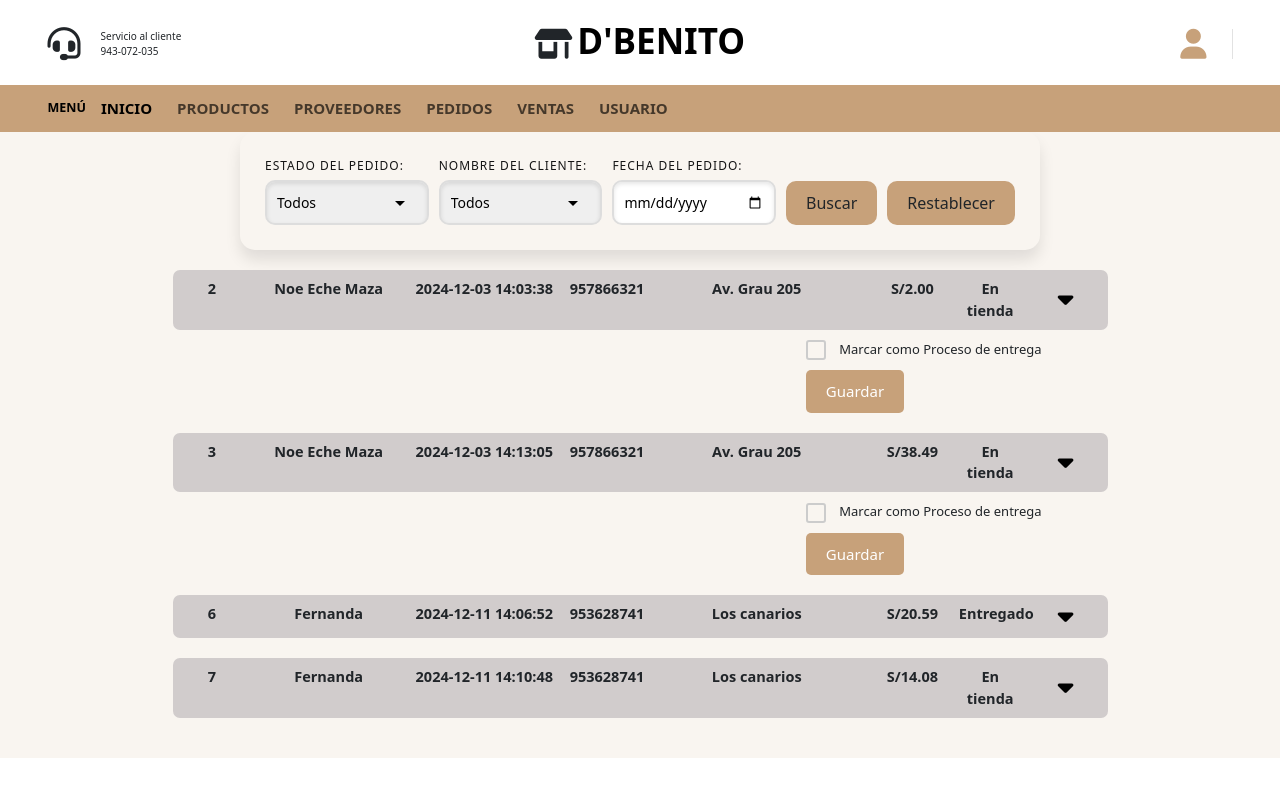
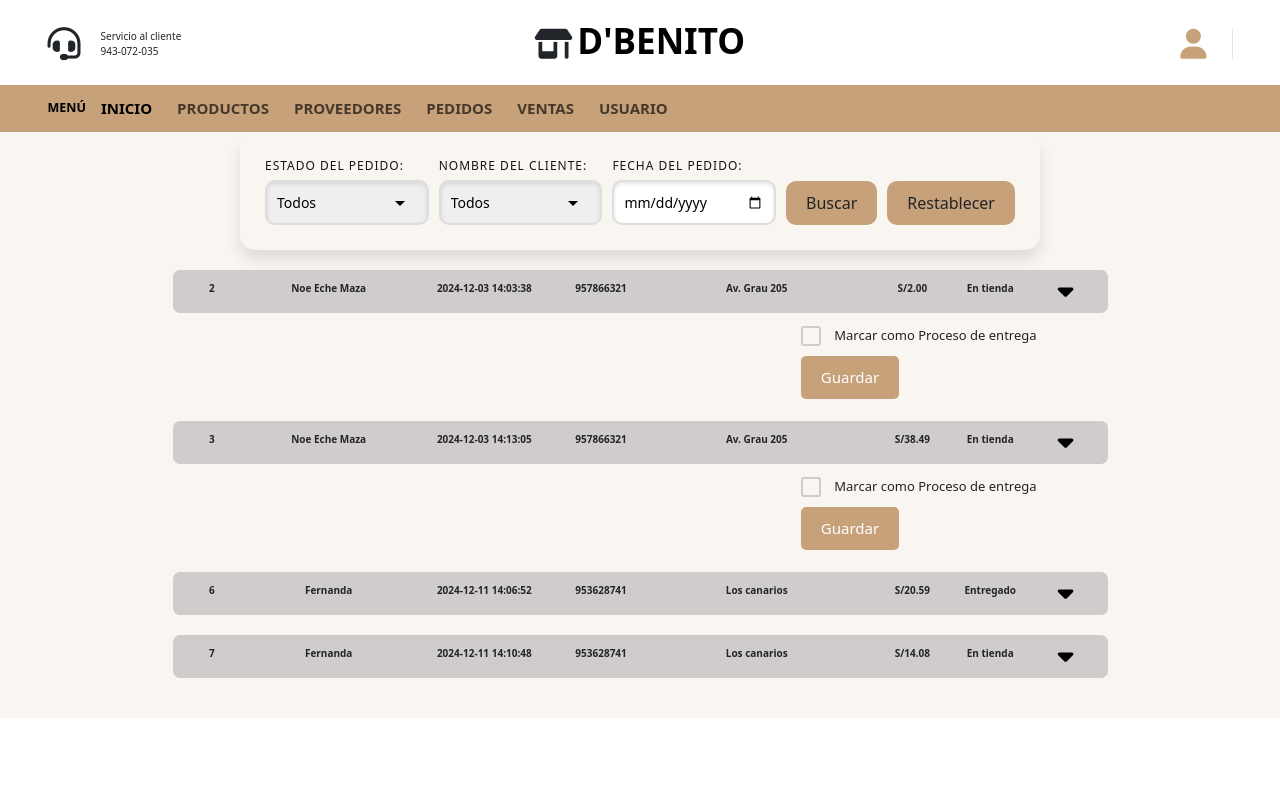
Before and after one commit to max2909-good/D-Benito, a PHP site: page /pedidos.php in a window 1280 px wide. Run offline with PHP 8.4, Linux system fonts and the light colour scheme; a user stored in the database is signed in; data comes from the database, SQL or seed files in the repository; some libraries are stand-ins or nearby versions.

Commit message:
se reformo el codigo, y mejor colocacion de columnas de los pedidos n el panel admin

```diff
--- a/Administrador/Pedidos/ListaPedidos.php
+++ b/Administrador/Pedidos/ListaPedidos.php
@@ -106,16 +106,16 @@ if ($result->num_rows > 0) {
                 echo "
                 <div class='row general'>
                     <div class='col-1 col-md-1 prueba'></div>
-                    <div class='col-10 col-md-10 prueba'>
+                    <div class='col-10 col-md-10  prueba'>
                         <div class='caja'>
                             <div class='row'>
-                                <div class='col-1 col-md-1'>$pedidoAnterior</div>
-                                <div class='col-2 col-md-2'>{$nombreusuario}</div>
-                                <div class='col-2 col-md-2'>{$fecha}</div>
-                                <div class='col-1 col-md-1'>{$telefonousuario}</div>
-                                <div class='col-3 col-md-3'>{$direccionusuario}</div>
-                                <div class='col-1 col-md-1'>S/{$total}</div>
-                                <div class='col-1 col-md-1'>";
+                                <div class='col-1 col-md-1 fs-6 p-1'>$pedidoAnterior</div>
+                                <div class='col-2 col-md-2 fs-6 p-1'>{$nombreusuario}</div>
+                                <div class='col-2 col-md-2 fs-6 p-1'>{$fecha}</div>
+                                <div class='col-1 col-md-1 fs-6 p-1'>{$telefonousuario}</div>
+                                <div class='col-3 col-md-3 fs-6 p-1'>{$direccionusuario}</div>
+                                <div class='col-1 col-md-1 fs-6 p-1'>S/{$total}</div>
+                                <div class='col-1 col-md-1 fs-6 p-1'>";
 
                                 // Mostrar el estado
                                 if ($estado == 1) {
@@ -127,7 +127,7 @@ if ($result->num_rows > 0) {
                                 }
 
                                 echo "</div>
-                                <div class='col-1 col-md-1 boton'><button class='boton'><i class='fa-solid fa-caret-down'></i></button></div>
+                                <div class='col-1 col-md-1 boton '><button class='boton '><i class='fa-solid fa-caret-down'></i></button></div>
                             </div>
                         </div>";
 
@@ -135,9 +135,9 @@ if ($result->num_rows > 0) {
                         if($estado == 1){
                             echo "<div class='estadopedido'>
                                     <div class='row'>
-                                        <div class='col-4 col-md-4'></div>
-                                        <div class='col-4 col-md-4'></div>
-                                        <div class='col-4 col-md-4'>
+                                        <div class='col-4 col-md-4 fs-6 p-1'></div>
+                                        <div class='col-4 col-md-4 fs-6 p-1'></div>
+                                        <div class='col-4 col-md-4 fs-6 p-1'>
                                             <form method='post'>
                                                 <input type='hidden' name='idpedido' value='{$idpedido}'>
                                                 <label><input type='checkbox' name='tienda_checkbox' class='custom-checkbox'> Marcar como Proceso de entrega</label>
@@ -149,9 +149,9 @@ if ($result->num_rows > 0) {
                         } elseif($estado == 2){
                             echo "<div class='estadopedido'>
                                     <div class='row'>
-                                        <div class='col-4 col-md-4'></div>
-                                        <div class='col-4 col-md-4'></div>
-                                        <div class='col-4 col-md-4'>
+                                        <div class='col-4 col-md-4 fs-6 p-1'></div>
+                                        <div class='col-4 col-md-4 fs-6 p-1'></div>
+                                        <div class='col-4 col-md-4 fs-6 p-1'>
                                             <form method='post'>
                                                 <input type='hidden' name='idpedido' value='{$idpedido}'>
                                                 <label><input type='checkbox' name='entregado_checkbox' class='custom-checkbox'> Marcar como Entregado</label>
@@ -164,24 +164,24 @@ if ($result->num_rows > 0) {
 
                         echo "<div class='desplegable'>
                             <div class='row'>
-                                <div class='col-7 col-md-7'>
+                                <div class='col-7 col-md-7 fs-6 p-1'>
                                     <div class='row productos'>
-                                        <div class='col-12 col-md-12 titulosd'>Productos</div>
+                                        <div class='col-12 col-md-12 titulosd fs-6 p-1'>Productos</div>
                                         $productos
                                     </div>
                                 </div>
-                                <div class='col-3 col-md-3'>
-                                    <div class='col-12 col-md-12 titulosd'>Precio Uni</div>
+                                <div class='col-3 col-md-3 fs-6 p-1'>
+                                    <div class='col-12 col-md-12 titulosd fs-6 p-1'>Precio Uni</div>
                                     $preciosDescuento
                                 </div>
-                                <div class='col-2 col-md-2'>
-                                    <div class='col-12 col-md-12 titulosd'>Cantidad</div>
+                                <div class='col-2 col-md-2 fs-6 p-1'>
+                                    <div class='col-12 col-md-12 titulosd fs-6 p-1'>Cantidad</div>
                                     $cantidades
                                 </div>
                             </div>
                         </div>
                     </div>
-                    <div class='col-1 col-md-1 prueba'></div>
+                    <div class='col-1 col-md-1  fs-6 p-1 prueba'></div>
                 </div>";
 
                 // Reiniciamos las variables acumuladoras
@@ -200,9 +200,9 @@ if ($result->num_rows > 0) {
         }
 
         // Acumulamos los datos de los productos
-        $productos .= "<div class='col-12 col-md-12'>{$pedido['nombreproducto']}</div>";
-        $preciosDescuento .= "<div class='col-12 col-md-12'>S/. {$pedido['preciodescuento']}</div>";
-        $cantidades .= "<div class='col-12 col-md-12'>{$pedido['cantidad_producto']}</div>";
+        $productos .= "<div class='col-12 col-md-12 fs-6 p-1'>{$pedido['nombreproducto']}</div>";
+        $preciosDescuento .= "<div class='col-12 col-md-12 fs-6 p-1'>S/. {$pedido['preciodescuento']}</div>";
+        $cantidades .= "<div class='col-12 col-md-12 fs-6 p-1'>{$pedido['cantidad_producto']}</div>";
     }
 
     // Imprimimos el último pedido acumulado
@@ -212,13 +212,13 @@ if ($result->num_rows > 0) {
         <div class='col-10 col-md-10 prueba'>
             <div class='caja'>
                 <div class='row'>
-                    <div class='col-1 col-md-1'>$pedidoAnterior</div>
-                    <div class='col-2 col-md-2'>{$nombreusuario}</div>
-                    <div class='col-2 col-md-2'>{$fecha}</div>
-                    <div class='col-1 col-md-1'>{$telefonousuario}</div>
-                    <div class='col-3 col-md-3'>{$direccionusuario}</div>
-                    <div class='col-1 col-md-1'>S/{$total}</div>
-                    <div class='col-1 col-md-1'>";
+                    <div class='col-1 col-md-1 fs-6 p-1'>$pedidoAnterior</div>
+                    <div class='col-2 col-md-2 fs-6 p-1'>{$nombreusuario}</div>
+                    <div class='col-2 col-md-2 fs-6 p-1'>{$fecha}</div>
+                    <div class='col-1 col-md-1 fs-6 p-1'>{$telefonousuario}</div>
+                    <div class='col-3 col-md-3 fs-6 p-1'>{$direccionusuario}</div>
+                    <div class='col-1 col-md-1 fs-6 p-1'>S/{$total}</div>
+                    <div class='col-1 col-md-1 fs-6 p-1'>";
 
                     // Mostrar el estado
                     if ($estado == 1) {
@@ -237,24 +237,24 @@ if ($result->num_rows > 0) {
         // Mostrar los productos
         echo "<div class='desplegable'>
             <div class='row'>
-                <div class='col-7 col-md-7'>
+                <div class='col-7 col-md-7 fs-6 p-1'>
                     <div class='row productos'>
                         <div class='col-12 col-md-12 titulosd'>Productos</div>
                         $productos
                     </div>
                 </div>
-                <div class='col-3 col-md-3'>
+                <div class='col-3 col-md-3 fs-6 p-1'>
                     <div class='col-12 col-md-12 titulosd'>Precio Uni</div>
                     $preciosDescuento
                 </div>
-                <div class='col-2 col-md-2'>
+                <div class='col-2 col-md-2 fs-6 p-1'>
                     <div class='col-12 col-md-12 titulosd'>Cantidad</div>
                     $cantidades
                 </div>
             </div>
         </div>
     </div>
-    <div class='col-1 col-md-1 prueba'></div>
+    <div class='col-1 col-md-1 fs-6 p-1 prueba'></div>
 </div>";
 } else {
     echo "No se encontraron resultados para los filtros seleccionados.";
```
